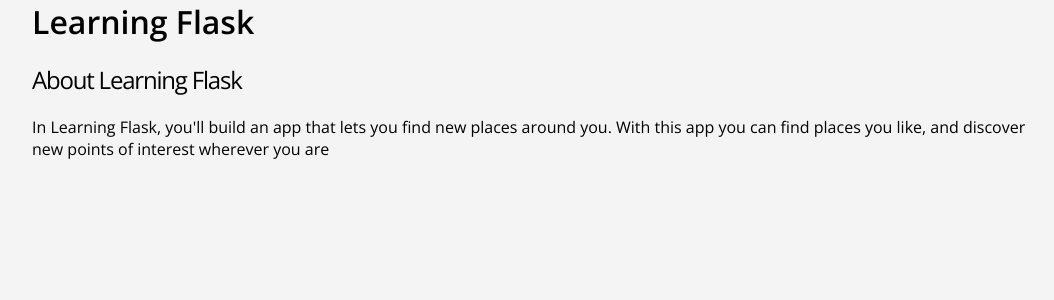
After one commit to abdul-razaq/learning-flask, a Flask app: page /about in a window 1280 px wide. The commit adds this page. Shown: the top 300 px of the page, without its empty margins (108-1162 px from the left). Run offline with Flask 2, Linux system fonts and the light colour scheme.

Commit message:
Initial Commit

```diff
--- a/routes.py
+++ b/routes.py
@@ -8,5 +8,9 @@ app = Flask(__name__)
 def index():
 	return render_template("index.html")
 
+@app.route("/about")
+def about():
+	return render_template("about.html")
+
 if __name__ == "__main__":
 	app.run(debug=True)
--- /dev/null
+++ b/templates/about.html
@@ -0,0 +1,11 @@
+{% extends "layout.html" %}
+
+{% block content %}
+<main class="about-section">
+	<div class="container">
+
+		<h2>About Learning Flask</h2>
+		<p>In Learning Flask, you'll build an app that lets you find new places around you. With this app you can find places you like, and discover new points of interest wherever you are</p>
+	</div>
+</main>
+{% endblock %}
--- a/templates/index.html
+++ b/templates/index.html
@@ -7,7 +7,7 @@
 			<div class="section-content">
 				<h2>Discover places near you.</h2>
 				<a href="#" class="btn-primary">Sign up</a>
-				<a href="#" class="btn-secondary">Learn more</a>
+				<a href="{{ url_for ('about') }}" class="btn-secondary">Learn more</a>
 			</div>
 		</div>
 
```
